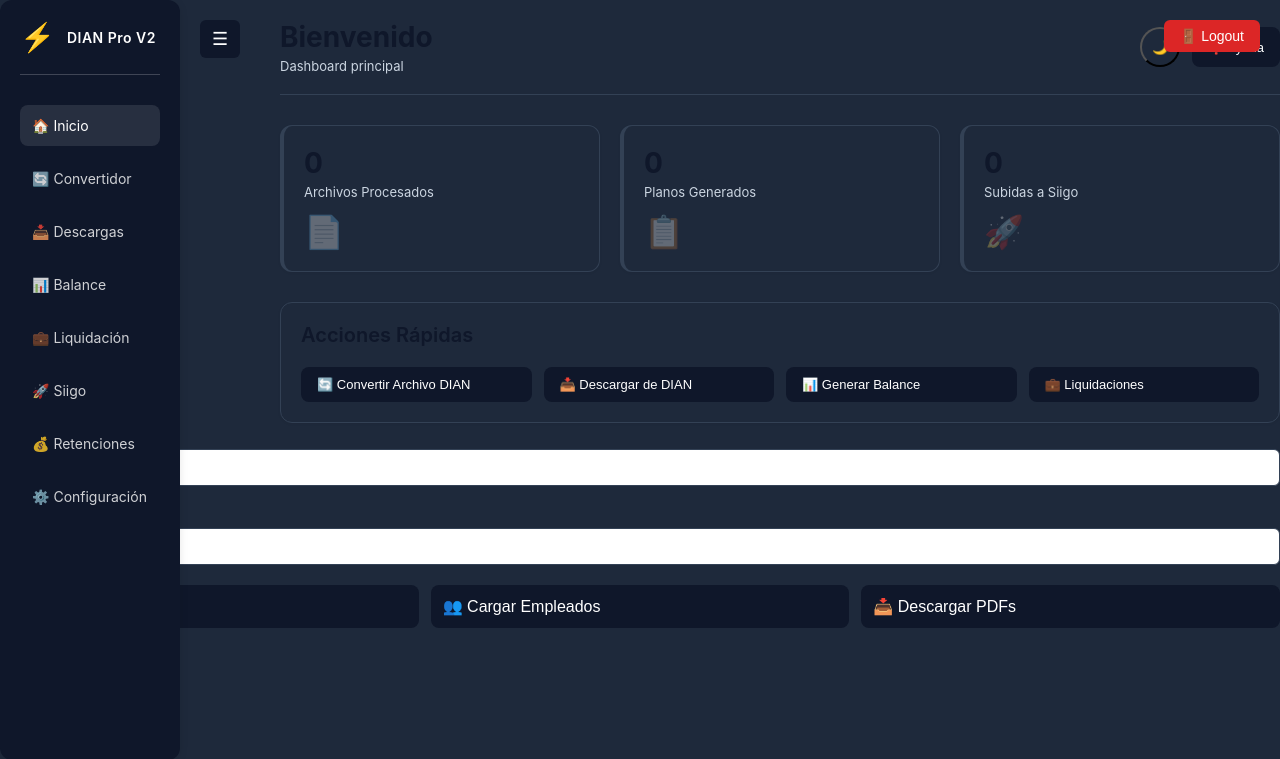
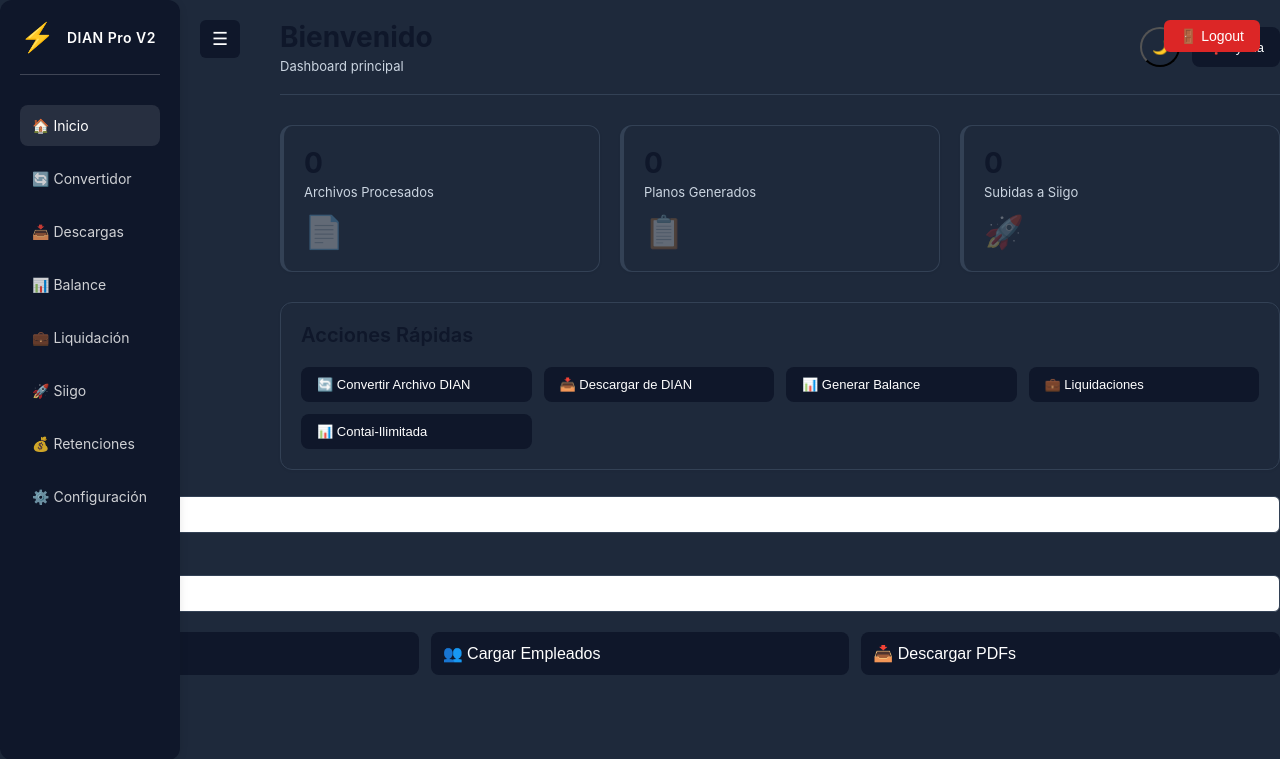
Before and after one commit to ediandres07-oss/convertidor-dian-siigo, a Flask app: page / in a window 1280 px wide. Shown: the top 759 px of the page. Run offline with Flask 3, Linux system fonts and the light colour scheme; the visitor is signed in with stand-in values (Sample User, id 1).

Commit message:
Fix: Renombrar carpeta 'app' a 'app_fastapi' para evitar conflicto con app.py
El módulo 'app' (Flask) no podía ser importado porque Python priorizaba
la carpeta 'app/' sobre el archivo 'app.py'. Esto afectaba a Gunicorn
en producción y al servidor de desarrollo.

```diff
--- a/templates/app.html
+++ b/templates/app.html
@@ -642,6 +642,9 @@
                     </button>
                     <button class="btn btn-primary" onclick="showSection('liquidacion')" style="width: 100%;">
                         💼 Liquidaciones
+                    </button>
+                    <button class="btn btn-primary" onclick="window.location.href='/contai'" style="width: 100%;">
+                        📊 Contai-Ilimitada
                     </button>
                 </div>
             </div>
```
Also changed, not shown: app_fastapi/__init__.py (renamed from app/__init__.py), app_fastapi/routers/__init__.py (renamed from app/routers/__init__.py), app_fastapi/routers/legacy.py (renamed from app/routers/legacy.py), app_fastapi/routers/payroll.py (renamed from app/routers/payroll.py), app_fastapi/services/__init__.py (added), app_fastapi/services/liquidacion.py (renamed from app/services/liquidacion.py), app_fastapi/services/pdf.py (renamed from app/services/pdf.py).
